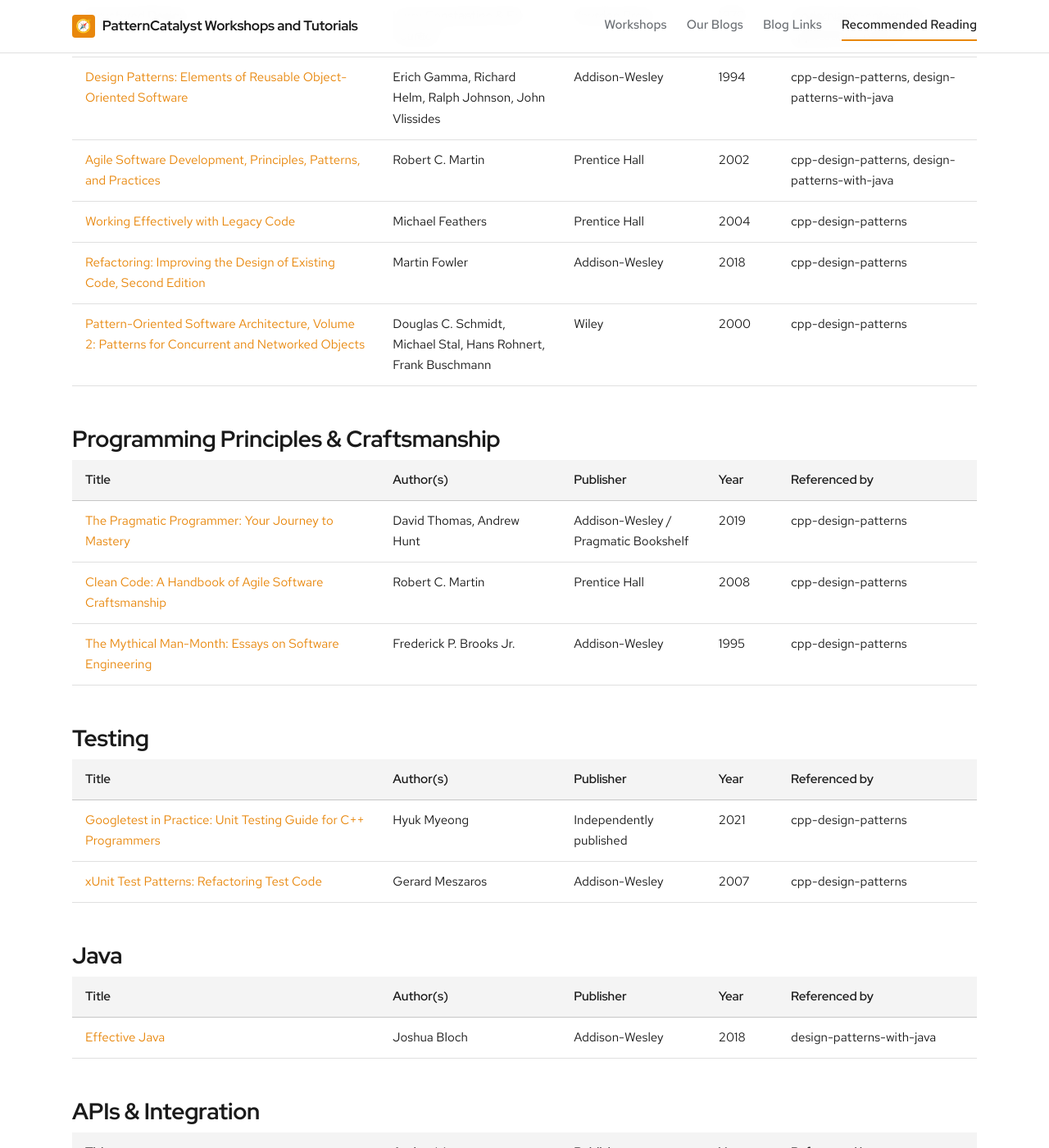
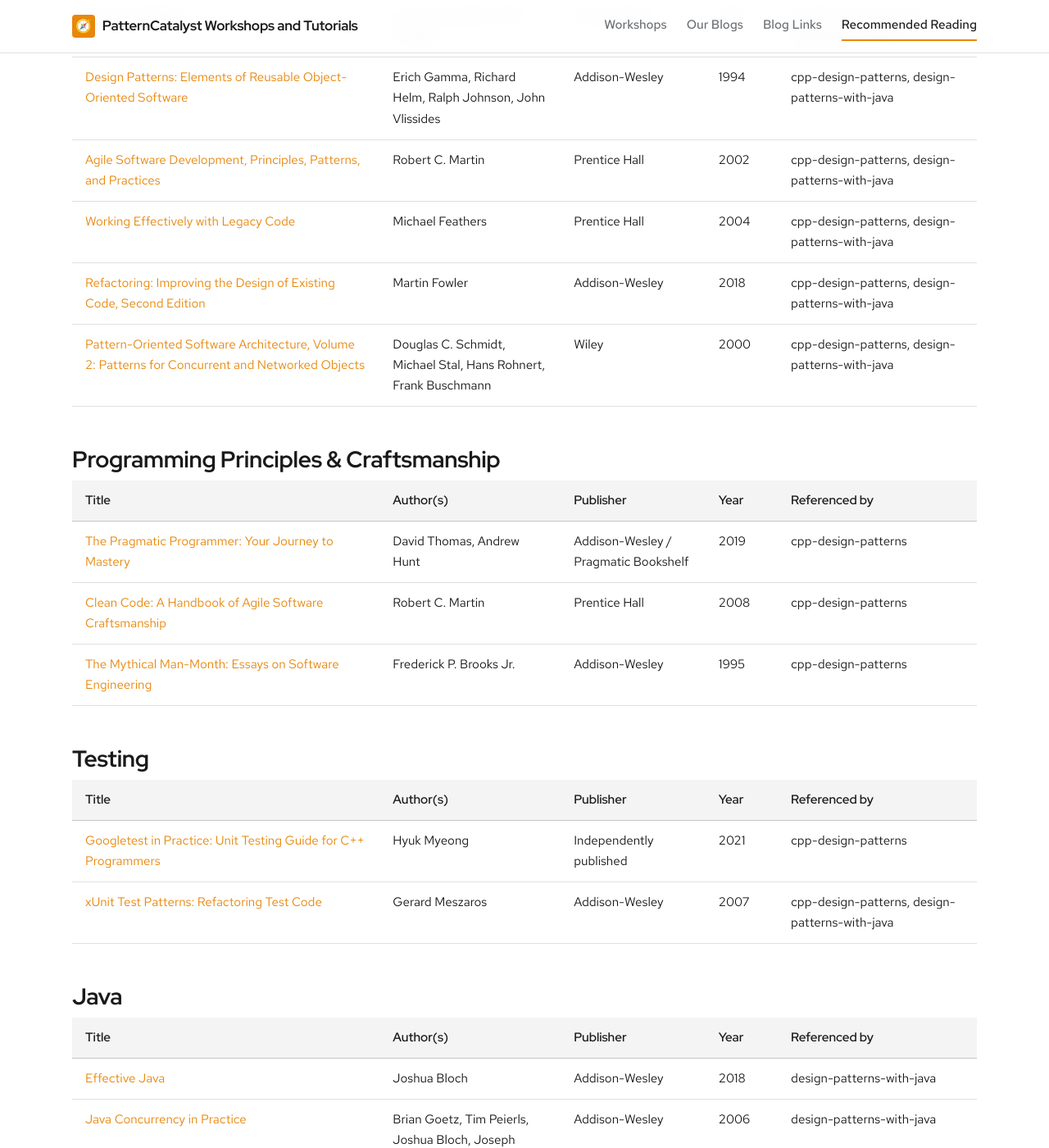
Before and after one commit to patterncatalyst/patterncatalyst-workshops-tutorials-list, a Jekyll site: the page built from books.html, in a window 1280 px wide and 1400 px high, scrolled down 1647 px. Shown: the whole window at 82% size. Built offline with Jekyll 4.4.1, drawn with Linux system fonts in a browser that asks for light colours; some web fonts are replaced; some of the changed text lies outside the part shown.

Commit message:
site: sync design-patterns-with-java bibliography (9 books) into Recommended Reading (#39)
Co-authored-by: PatternCatalyst <local@example.invalid>

```diff
--- a/_data/book_categories.yml
+++ b/_data/book_categories.yml
@@ -44,6 +44,7 @@
 - name: "Java"
   books:
     - "Effective Java"
+    - "Java Concurrency in Practice"
 
 - name: "APIs & Integration"
   books:
--- a/_data/books.yml
+++ b/_data/books.yml
@@ -422,6 +422,7 @@
   referenced_by:
     - "cpp-concurrency-and-parallelism"
     - "api-patterns-and-practices-rest"
+    - "design-patterns-with-java"
 
 - title: "Parallel C++"
   authors: "Patrick Diehl, Steven R. Brandt, Hartmut Kaiser"
@@ -812,6 +813,7 @@
   review_note: "Hand-added for cpp-design-patterns (its /bibliography/ page); seams and dependency-breaking techniques. Verified against the O'Reilly learning-platform product page (ISBN 0131177052)."
   referenced_by:
     - "cpp-design-patterns"
+    - "design-patterns-with-java"
 
 - title: "Refactoring: Improving the Design of Existing Code, Second Edition"
   authors: "Martin Fowler"
@@ -822,6 +824,7 @@
   review_note: "Hand-added for cpp-design-patterns (its /bibliography/ page); 2nd edition, published November 2018. Verified against the author's own page at martinfowler.com, which also links the InformIT product page (ISBN 9780134757711)."
   referenced_by:
     - "cpp-design-patterns"
+    - "design-patterns-with-java"
 
 - title: "Googletest in Practice: Unit Testing Guide for C++ Programmers"
   authors: "Hyuk Myeong"
@@ -842,6 +845,7 @@
   review_note: "Hand-added for cpp-design-patterns (its /bibliography/ page); the four-phase test, test-double taxonomy, and test smells its testing appendices map onto GoogleTest/gMock. Verified against the informit.com (Pearson) store page."
   referenced_by:
     - "cpp-design-patterns"
+    - "design-patterns-with-java"
 
 - title: "The C++ Programming Language"
   authors: "Bjarne Stroustrup"
@@ -872,6 +876,7 @@
   review_note: "Hand-added for cpp-design-patterns (its /bibliography/ page); the original catalogue entries for the Monitor Object and Active Object idioms its resource-pool chapter uses. Verified against the wiley.com product page."
   referenced_by:
     - "cpp-design-patterns"
+    - "design-patterns-with-java"
 
 - title: "The Pragmatic Programmer: Your Journey to Mastery"
   authors: "David Thomas, Andrew Hunt"
@@ -912,3 +917,13 @@
   review_note: "Hand-added for design-patterns-with-java (its /bibliography/ page); third edition, the source for the static-factory, Builder, and immutability idioms its Java substrate and idiomatic-Java chapters apply. Verified against the informit.com (Pearson) store page."
   referenced_by:
     - "design-patterns-with-java"
+
+- title: "Java Concurrency in Practice"
+  authors: "Brian Goetz, Tim Peierls, Joshua Bloch, Joseph Bowbeer, David Holmes, Doug Lea"
+  publisher: "Addison-Wesley"
+  year: 2006
+  isbn: "9780321349606"
+  url: "https://www.informit.com/store/java-concurrency-in-practice-9780321349606"
+  review_note: "Hand-added for design-patterns-with-java (its /bibliography/ page); the mechanics behind Semaphore, ReentrantLock, Condition, and safe publication its resource-and-concurrency-patterns chapter builds on. Verified against the informit.com (Pearson) store page."
+  referenced_by:
+    - "design-patterns-with-java"
```
